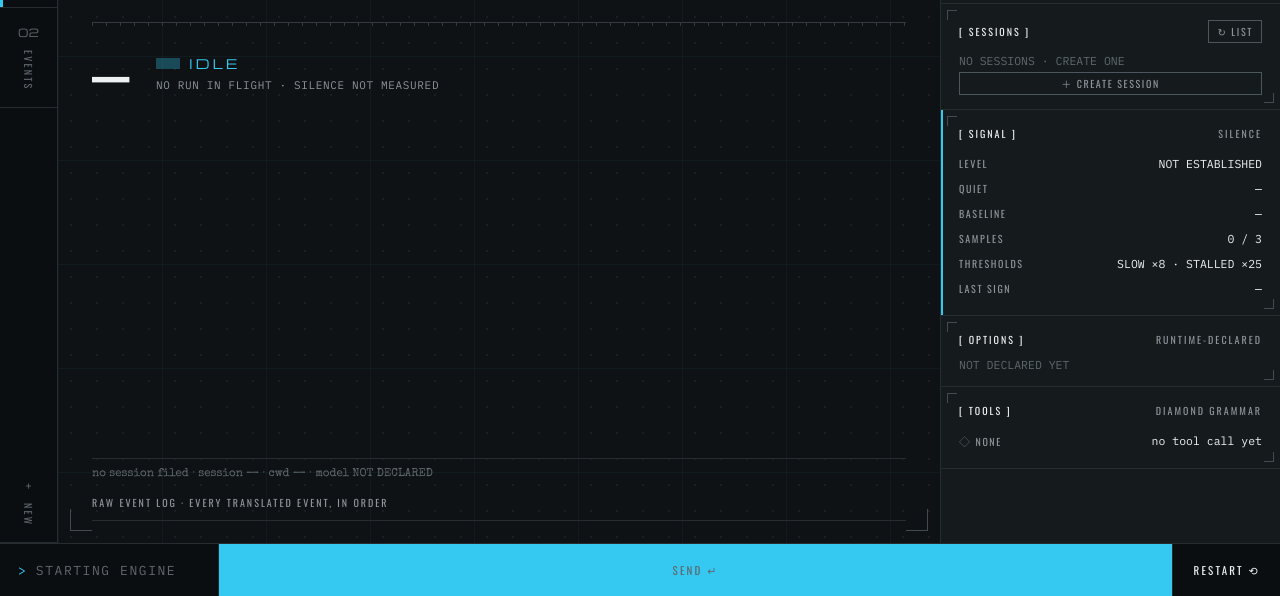
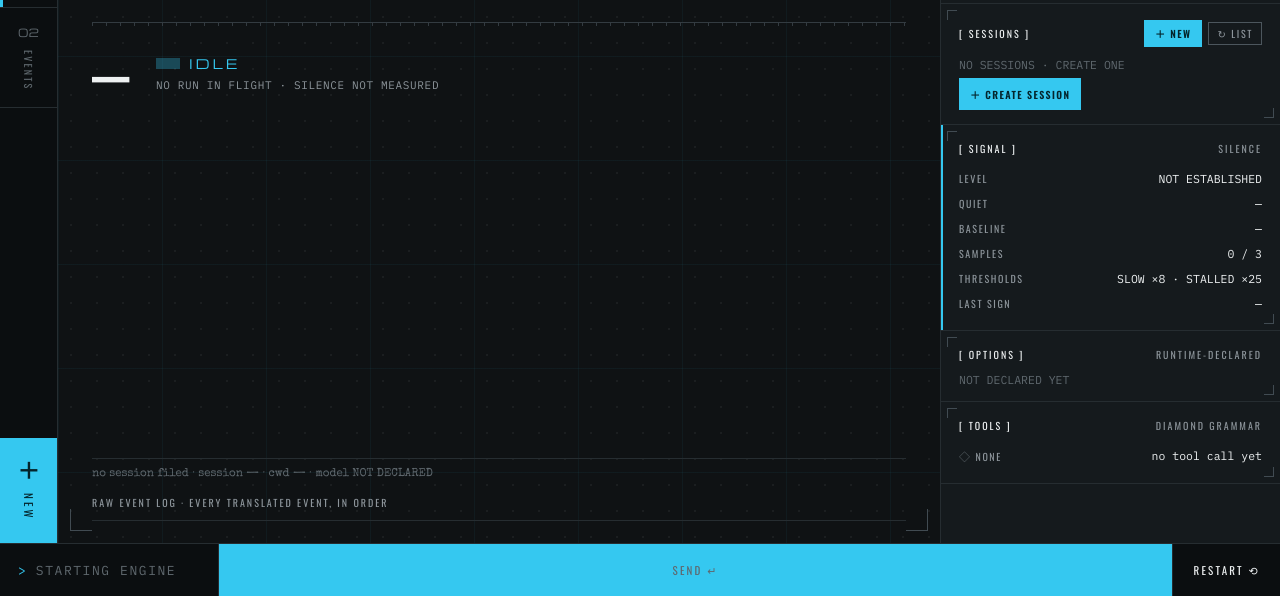
Before and after one commit to PAKIKNOWLEDGE/T3rra-C0d3, a website with bundled scripts: page app/index.html in a window 1280 px wide. Shown: the part 204-800 px from the top of the page. Built offline with nearby package versions, Linux system fonts and the light colour scheme; files whose address does not match are found by name; a web font is replaced by a local one.

Commit message:
Make session create the loudest control on the rail and dossier
+ NEW was a dim rail glyph at the bottom — too easy to miss after emptying the
list. Rail item is now a cyan primary block with a large +; dossier SESSIONS
header gets a matching + NEW; empty state uses the same primary language.

```diff
--- a/app/index.html
+++ b/app/index.html
@@ -85,6 +85,20 @@
   .rail .label { writing-mode: vertical-rl; font-family: var(--f-narrow); font-size: 10px; letter-spacing: .22em; text-transform: uppercase; }
   .rail .idx { font-family: var(--f-display); font-size: 11px; }
   .rail .grow { flex: 1; }
+  /* Primary action: creating a session must be the loudest thing on the rail. */
+  .rail .item--new {
+    background: var(--signal);
+    color: #04252c;
+    border-bottom: 0;
+    border-top: 1px solid var(--signal);
+    padding: 20px 0 22px;
+    gap: 12px;
+  }
+  .rail .item--new .idx { font-size: 22px; line-height: 1; font-weight: 600; }
+  .rail .item--new .label { font-size: 11px; letter-spacing: .28em; color: #04252c; }
+  .rail .item--new:hover { background: var(--ink); color: var(--base); }
+  .rail .item--new:hover .label { color: var(--base); }
+  .rail .item--new:focus-visible { outline: 2px solid var(--ink); outline-offset: -4px; }
 
   /* ————————— 原始事件日志（EVENTS 视图；数据是真事件，不是装饰） ————————— */
   .events { position: relative; z-index: 2; min-height: 0; overflow-y: auto; font-family: var(--f-mono); font-size: 12px; display: grid; gap: 0; align-content: start; scrollbar-width: thin; scrollbar-color: var(--rule-mid) transparent; }
@@ -210,6 +224,7 @@
   .panel.alert { box-shadow: inset 2px 0 0 var(--signal); }
   .panel .head { display: flex; justify-content: space-between; align-items: baseline; gap: 10px; margin-bottom: 10px; }
   .panel .head .code { color: var(--ink); font-family: var(--f-narrow); font-size: 10px; letter-spacing: .2em; }
+  .panel .head-actions { display: flex; gap: 6px; align-items: center; }
   .row { display: flex; justify-content: space-between; gap: 12px; padding: 5px 0; }
   .row .k { font-family: var(--f-narrow); font-size: 10px; letter-spacing: .16em; text-transform: uppercase; color: var(--muted); white-space: nowrap; }
   .row .v { font-family: var(--f-mono); font-size: 11.5px; text-align: right; overflow-wrap: anywhere; }
@@ -235,8 +250,15 @@
   }
   .micro-btn:hover { color: var(--base); background: var(--ink); border-color: var(--ink); }
   .micro-btn:focus-visible { outline: 2px solid var(--signal); outline-offset: 2px; }
-  .sessions { display: grid; gap: 4px; }
+  /* Session create: same primary language as the rail + NEW. */
+  .micro-btn--primary {
+    background: var(--signal); border-color: var(--signal); color: #04252c;
+    letter-spacing: .14em; padding: 5px 10px; font-weight: 600;
+  }
+  .micro-btn--primary:hover { background: var(--ink); border-color: var(--ink); color: var(--base); }
+  .sessions { display: grid; gap: 6px; }
   .sessions .empty { font-family: var(--f-mono); font-size: 11.5px; color: var(--dim); }
+  .sessions .micro-btn--primary { justify-self: start; min-height: 32px; }
   .session-row {
     position: relative;
     display: grid;
@@ -340,7 +362,7 @@
     <button type="button" class="item" id="viewProcess" aria-current="true"><span class="idx">01</span><span class="label">Process</span></button>
     <button type="button" class="item" id="viewEvents"><span class="idx">02</span><span class="label">Events</span></button>
     <div class="grow"></div>
-    <button type="button" class="item" id="newSession" title="open a fresh session in the same engine"><span class="idx">＋</span><span class="label">New</span></button>
+    <button type="button" class="item item--new" id="newSession" aria-label="Create a new session" title="Create a new session"><span class="idx" aria-hidden="true">＋</span><span class="label">New</span></button>
   </nav>
 
   <main class="stage">
@@ -389,7 +411,10 @@
     <section class="panel">
       <div class="head">
         <span class="code">[ SESSIONS ]</span>
-        <button type="button" id="sessionsRefresh" class="micro-btn" aria-label="reload session list">↻ LIST</button>
+        <span class="head-actions">
+          <button type="button" id="sessionsNew" class="micro-btn micro-btn--primary" aria-label="Create a new session">＋ NEW</button>
+          <button type="button" id="sessionsRefresh" class="micro-btn" aria-label="reload session list">↻ LIST</button>
+        </span>
       </div>
       <div id="sessionsList" class="sessions"><div class="empty">NOT LOADED YET</div></div>
     </section>
--- a/app/src/ui/console.ts
+++ b/app/src/ui/console.ts
@@ -88,6 +88,7 @@ export const mountConsole = (): ConsoleHandles => {
   const tools = need("tools");
   const sessionsList = need("sessionsList");
   const sessionsRefresh = need<HTMLButtonElement>("sessionsRefresh");
+  const sessionsNew = need<HTMLButtonElement>("sessionsNew");
   const pSession = need("pSession");
   const pStarted = need("pStarted");
   const pStop = need("pStop");
@@ -330,7 +331,7 @@ export const mountConsole = (): ConsoleHandles => {
       empty.textContent = "NO SESSIONS · CREATE ONE";
       const create = document.createElement("button");
       create.type = "button";
-      create.className = "micro-btn";
+      create.className = "micro-btn micro-btn--primary";
       create.id = "sessionsCreate";
       create.textContent = "＋ CREATE SESSION";
       create.addEventListener("click", () => sessionCreateHandler());
@@ -516,6 +517,7 @@ export const mountConsole = (): ConsoleHandles => {
     },
     onSessionCreate(handler): void {
       sessionCreateHandler = handler;
+      sessionsNew.addEventListener("click", handler);
     },
     onSessionsRefresh(handler): void {
       sessionsRefresh.addEventListener("click", handler);
--- a/app/ui-manifest.json
+++ b/app/ui-manifest.json
@@ -67,7 +67,11 @@
     },
     "newSession": {
       "wired": true,
-      "role": "rail: open a fresh session"
+      "role": "rail primary: create a fresh session"
+    },
+    "sessionsNew": {
+      "wired": true,
+      "role": "dossier primary: create a fresh session"
     },
     "sessionsRefresh": {
       "wired": true,
```
